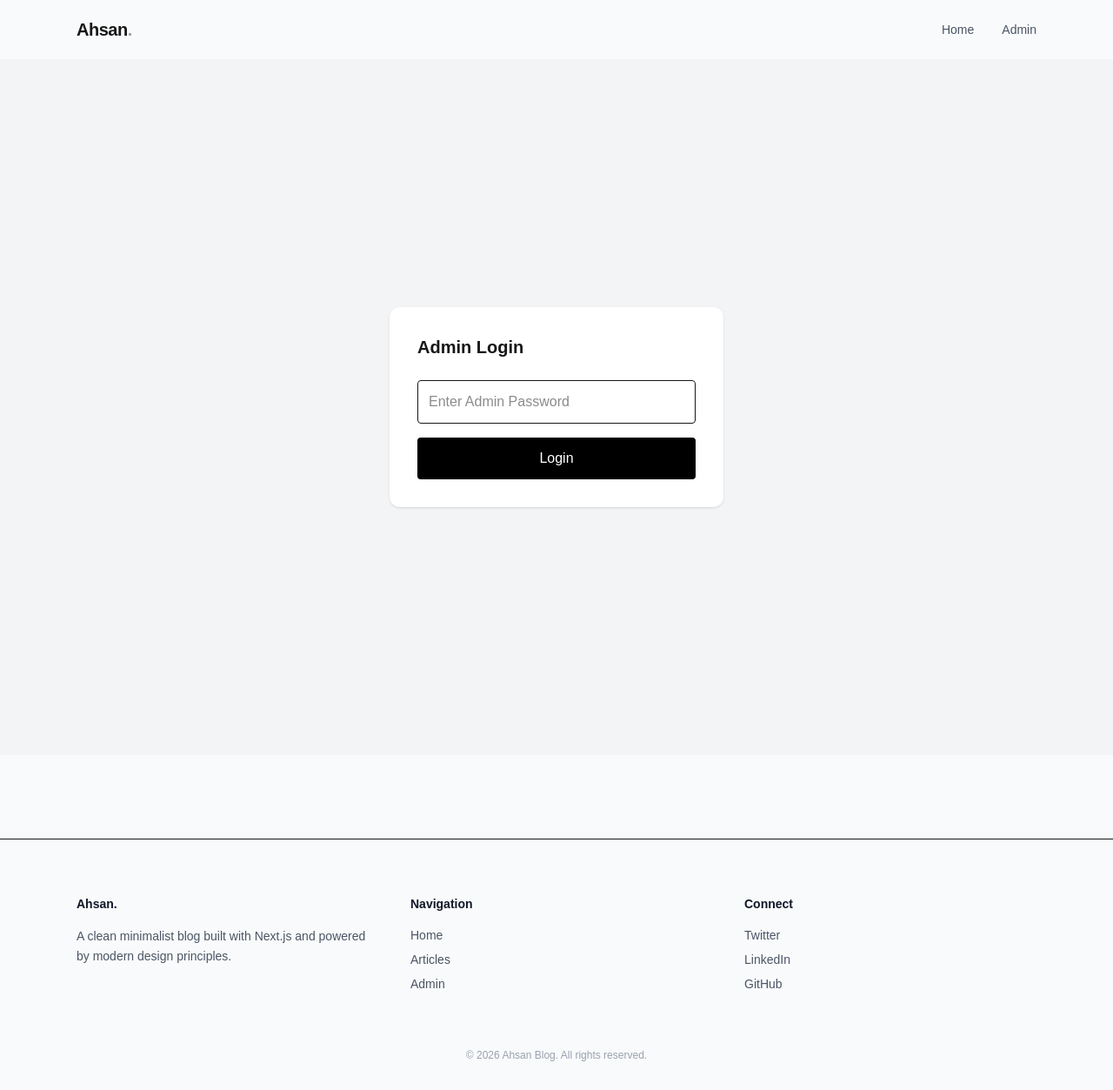
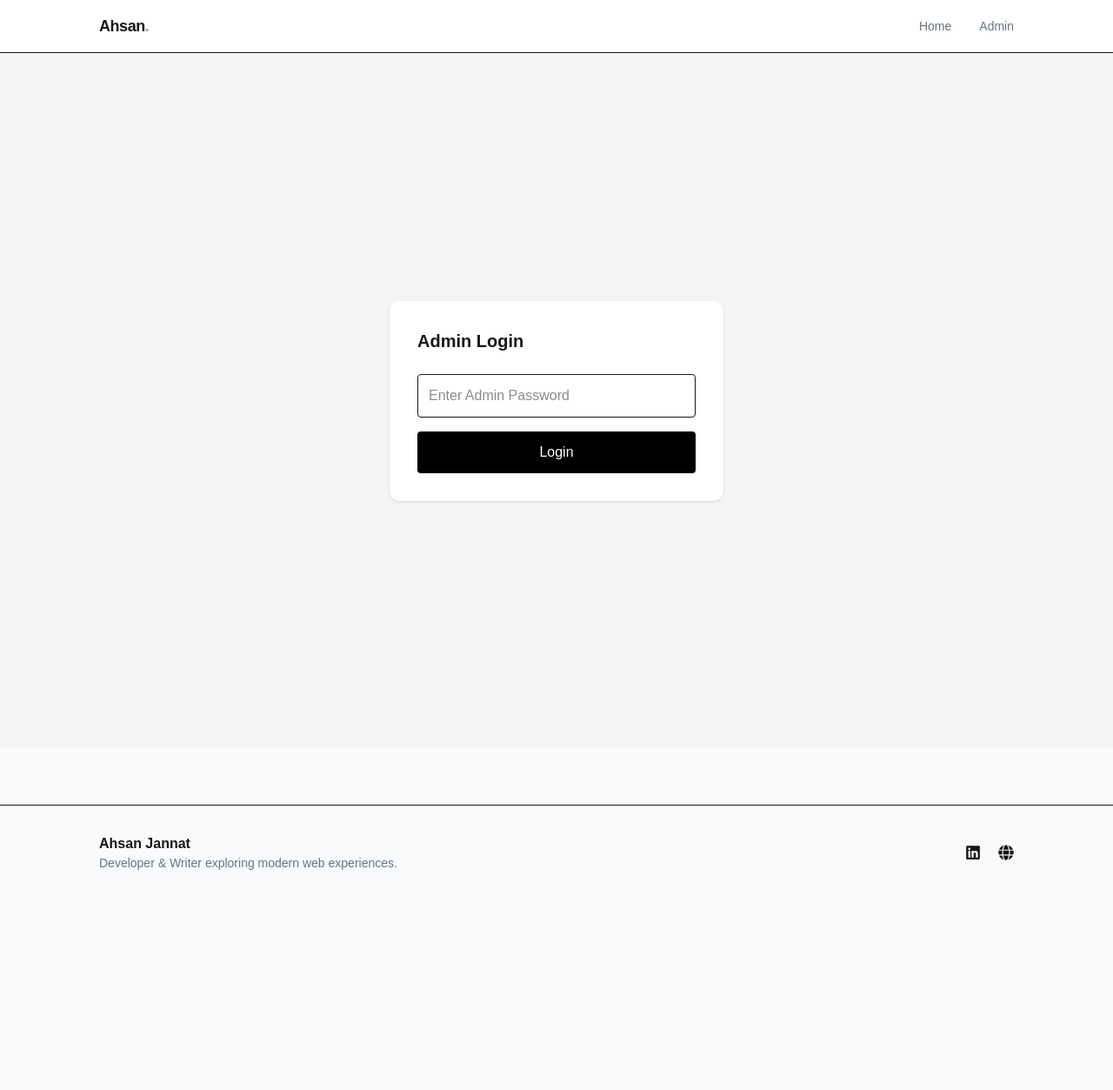
Before and after one commit to Jannat63/my-blog-js-file, a Next.js app: page /admin/login in a window 1280 px wide. Shown: the whole page at 87% size. After the commit the page ends 1034 px from the top, so only its background shows below. Built offline with nearby package versions, Linux system fonts and the light colour scheme.

Commit message:
Clean Version

```diff
--- a/app/globals.css
+++ b/app/globals.css
@@ -4,6 +4,15 @@
 :root {
   --background: #f9fafb;
   --foreground: #171717;
+}
+
+body {
+  transition: background-color 0.3s ease, color 0.3s ease;
+}
+
+.dark body {
+  background: #0f0f0f;
+  color: #e5e5e5;
 }
 
 body {
@@ -15,3 +24,13 @@ body {
 html {
   scroll-behavior: smooth;
 }
+
+::selection {
+  background: #111;
+  color: white;
+}
+
+.dark ::selection {
+  background: #fff;
+  color: black;
+}
--- a/app/layout.tsx
+++ b/app/layout.tsx
@@ -1,11 +1,6 @@
 import "./globals.css";
 import Navbar from "@/components/Navbar";
 import Footer from "@/components/Footer";
-
-export const metadata = {
-  title: "Ahsan's Blog",
-  description: "Minimal thoughts & modern writing.",
-};
 
 export default function RootLayout({
   children,
@@ -15,9 +10,13 @@ export default function RootLayout({
   return (
     <html lang="en">
       <body className="bg-white text-gray-900 antialiased">
+
         <Navbar />
+
         {children}
+
         <Footer />
+
       </body>
     </html>
   );
--- a/app/page.tsx
+++ b/app/page.tsx
@@ -1,70 +1,22 @@
 export const dynamic = "force-dynamic";
 
-import Link from "next/link";
 import { getSheetData } from "@/lib/googleSheets";
+import Hero from "@/components/Hero";
+import FeaturedPosts from "@/components/FeaturedPosts";
+import PostGrid from "@/components/PostGrid";
 
 export default async function Home() {
+
   const posts = await getSheetData();
 
   return (
     <main>
 
-      {/* HERO */}
-      <section className="py-28 px-6 text-center max-w-4xl mx-auto">
-        <h1 className="text-5xl md:text-6xl font-bold tracking-tight leading-tight mb-6">
-          Writing that feels clean,
-          <br />
-          modern & intentional.
-        </h1>
+      <Hero />
 
-        <p className="text-lg text-gray-600 max-w-2xl mx-auto">
-          Minimal thoughts. Modern perspective. Simple design.
-        </p>
-      </section>
+      <FeaturedPosts posts={posts} />
 
-
-      {/* POSTS GRID */}
-      <section className="max-w-6xl mx-auto px-6 pb-24">
-        <div className="grid md:grid-cols-3 gap-16">
-
-          {posts.map((post: any) => (
-            <Link
-              key={post.slug}
-              href={`/blog/${post.slug}`}
-              className="group block"
-            >
-              <article className="space-y-5">
-
-                {post.image && (
-                  <div className="overflow-hidden rounded-2xl">
-                    <img
-                      src={post.image}
-                      alt={post.title}
-                      className="w-full h-60 object-cover group-hover:scale-105 transition duration-500"
-                    />
-                  </div>
-                )}
-
-                <div>
-                  <h2 className="text-2xl font-semibold group-hover:text-black transition">
-                    {post.title}
-                  </h2>
-
-                  <p className="text-gray-500 text-sm mt-2">
-                    {post.date}
-                  </p>
-
-                  <p className="text-gray-600 mt-4 leading-relaxed">
-                    {post.excerpt}
-                  </p>
-                </div>
-
-              </article>
-            </Link>
-          ))}
-
-        </div>
-      </section>
+      <PostGrid posts={posts.slice(4)} />
 
     </main>
   );
--- /dev/null
+++ b/components/FeaturedPosts.tsx
@@ -0,0 +1,65 @@
+import Link from "next/link";
+
+export default function FeaturedPosts({ posts }: any) {
+  if (!posts.length) return null;
+
+  const main = posts[0];
+  const side = posts.slice(1, 4);
+
+  return (
+    <section className="max-w-[1100px] mx-auto px-6 mb-20 grid lg:grid-cols-2 gap-10">
+
+      {/* MAIN POST */}
+      <Link href={`/blog/${main.slug}`} className="group">
+        <div className="space-y-4">
+
+          {main.image && (
+            <div className="overflow-hidden rounded-2xl">
+              <img
+                src={main.image}
+                className="w-full h-[420px] object-cover group-hover:scale-105 transition duration-500"
+              />
+            </div>
+          )}
+
+          <h2 className="text-4xl font-semibold leading-snug font-[var(--font-playfair)]">
+            {main.title}
+          </h2>
+
+          <p className="text-gray-600">{main.excerpt}</p>
+
+        </div>
+      </Link>
+
+      {/* SIDE POSTS */}
+      <div className="space-y-8">
+
+        {side.map((post: any) => (
+          <Link
+            key={post.slug}
+            href={`/blog/${post.slug}`}
+            className="flex gap-4 group"
+          >
+            {post.image && (
+              <img
+                src={post.image}
+                className="w-32 h-24 object-cover rounded-lg"
+              />
+            )}
+
+            <div>
+              <h3 className="font-semibold group-hover:text-black">
+                {post.title}
+              </h3>
+
+              <p className="text-sm text-gray-500">
+                {post.date}
+              </p>
+            </div>
+          </Link>
+        ))}
+
+      </div>
+    </section>
+  );
+}
--- a/components/Footer.tsx
+++ b/components/Footer.tsx
@@ -1,45 +1,38 @@
+import { FaLinkedin, FaGlobe } from "react-icons/fa";
+
 export default function Footer() {
   return (
-    <footer className="border-t mt-24">
-      <div className="max-w-6xl mx-auto px-6 py-16 grid md:grid-cols-3 gap-12 text-sm text-gray-600">
+    <footer className="border-t mt-16">
+
+      <div className="max-w-[1100px] mx-auto px-6 py-8 flex justify-between items-center">
 
         <div>
-          <h3 className="font-semibold text-gray-900 mb-4">
-            Ahsan.
-          </h3>
-          <p className="leading-relaxed">
-            A clean minimalist blog built with Next.js and
-            powered by modern design principles.
+          <p className="font-semibold">Ahsan Jannat</p>
+          <p className="text-sm text-gray-500">
+            Developer & Writer exploring modern web experiences.
           </p>
         </div>
 
-        <div>
-          <h4 className="font-semibold text-gray-900 mb-4">
-            Navigation
-          </h4>
-          <ul className="space-y-2">
-            <li>Home</li>
-            <li>Articles</li>
-            <li>Admin</li>
-          </ul>
-        </div>
+        <div className="flex gap-5 text-lg">
 
-        <div>
-          <h4 className="font-semibold text-gray-900 mb-4">
-            Connect
-          </h4>
-          <ul className="space-y-2">
-            <li>Twitter</li>
-            <li>LinkedIn</li>
-            <li>GitHub</li>
-          </ul>
+          <a
+            href="https://www.linkedin.com/in/ahsan-jannat/"
+            target="_blank"
+          >
+            <FaLinkedin />
+          </a>
+
+          <a
+            href="https://ahsan-jannat.netlify.app/"
+            target="_blank"
+          >
+            <FaGlobe />
+          </a>
+
         </div>
 
       </div>
 
-      <div className="text-center text-xs text-gray-400 pb-8">
-        © {new Date().getFullYear()} Ahsan Blog. All rights reserved.
-      </div>
     </footer>
   );
 }
--- /dev/null
+++ b/components/Hero.tsx
@@ -0,0 +1,16 @@
+export default function Hero() {
+  return (
+    <section className="max-w-[800px] mx-auto px-6 pt-24 pb-16">
+
+      <h1 className="text-5xl md:text-6xl font-semibold leading-tight tracking-tight">
+        Ideas worth sharing.
+      </h1>
+
+      <p className="mt-6 text-lg text-gray-500 leading-relaxed">
+        Writing about development, design and the internet.
+        A minimalist digital garden by Ahsan Jannat.
+      </p>
+
+    </section>
+  );
+}
--- a/components/Navbar.tsx
+++ b/components/Navbar.tsx
@@ -1,49 +1,29 @@
-"use client";
-
 import Link from "next/link";
-import { useEffect, useState } from "react";
 
 export default function Navbar() {
-  const [scrolled, setScrolled] = useState(false);
+  return (
+    <header className="border-b bg-white">
 
-  useEffect(() => {
-    const handleScroll = () => {
-      setScrolled(window.scrollY > 20);
-    };
-    window.addEventListener("scroll", handleScroll);
-    return () => window.removeEventListener("scroll", handleScroll);
-  }, []);
+      <div className="max-w-[1100px] mx-auto px-6 py-4 flex justify-between items-center">
 
-  return (
-    <header
-      className={`sticky top-0 z-50 transition-all duration-300 ${
-        scrolled
-          ? "bg-white/80 backdrop-blur border-b"
-          : "bg-transparent"
-      }`}
-    >
-      <div className="max-w-6xl mx-auto px-6 py-5 flex justify-between items-center">
-
-        <Link href="/" className="text-xl font-semibold tracking-tight">
+        <Link href="/" className="text-lg font-semibold tracking-tight">
           Ahsan<span className="text-gray-400">.</span>
         </Link>
 
-        <nav className="flex items-center gap-8 text-sm text-gray-600">
-          <Link
-            href="/"
-            className="hover:text-black transition"
-          >
+        <nav className="flex items-center gap-8 text-sm text-gray-500">
+
+          <Link href="/" className="hover:text-black transition">
             Home
           </Link>
 
-          <Link
-            href="/admin"
-            className="hover:text-black transition"
-          >
+          <Link href="/admin" className="hover:text-black transition">
             Admin
           </Link>
+
         </nav>
+
       </div>
+
     </header>
   );
 }
--- /dev/null
+++ b/components/PostGrid.tsx
@@ -0,0 +1,39 @@
+import Link from "next/link";
+
+export default function PostGrid({ posts }: any) {
+  return (
+    <section className="max-w-7xl mx-auto px-6 pb-24">
+
+      <div className="grid md:grid-cols-3 lg:grid-cols-4 gap-10">
+
+        {posts.map((post: any) => (
+          <Link key={post.slug} href={`/blog/${post.slug}`} className="group">
+
+            <div className="space-y-4 group">
+
+  {post.image && (
+    <div className="overflow-hidden rounded-2xl">
+      <img
+        src={post.image}
+        className="w-full h-52 object-cover group-hover:scale-105 transition duration-700"
+      />
+    </div>
+  )}
+
+  <h3 className="text-lg font-semibold group-hover:text-black dark:group-hover:text-white transition">
+    {post.title}
+  </h3>
+
+  <p className="text-sm text-gray-500">
+    {post.date}
+  </p>
+
+</div>
+
+          </Link>
+        ))}
+
+      </div>
+    </section>
+  );
+}
--- a/package.json
+++ b/package.json
@@ -16,7 +16,8 @@
     "googleapis": "^171.4.0",
     "next": "16.1.6",
     "react": "19.2.3",
-    "react-dom": "19.2.3"
+    "react-dom": "19.2.3",
+    "react-icons": "^5.6.0"
   },
   "devDependencies": {
     "@tailwindcss/postcss": "^4",
--- a/tailwind.config.ts
+++ b/tailwind.config.ts
@@ -2,13 +2,13 @@ import type { Config } from "tailwindcss";
 
 const config: Config = {
   content: [
-    "./app/**/*.{js,ts,jsx,tsx}",
-    "./components/**/*.{js,ts,jsx,tsx}",
+    "./app/**/*.{ts,tsx}",
+    "./components/**/*.{ts,tsx}",
   ],
   theme: {
     extend: {},
   },
-  plugins: [require("@tailwindcss/typography")],
+  plugins: [],
 };
 
 export default config;
```
Also changed, not shown: 1 other file (tests, documents, lock files or other folders).
